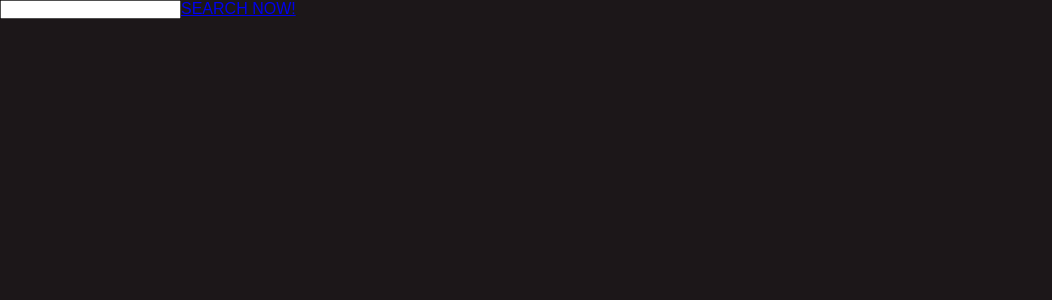
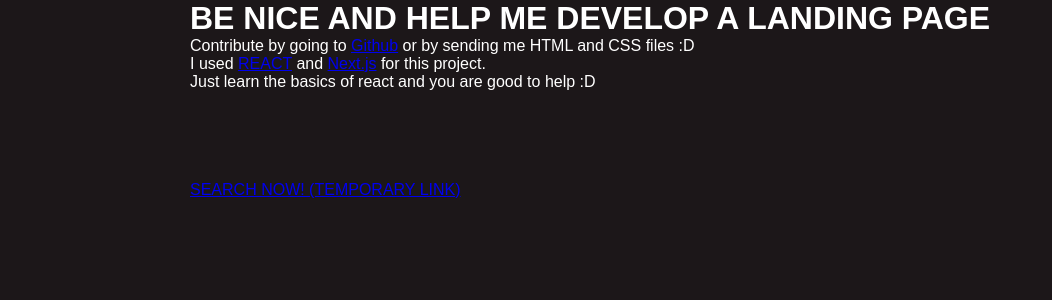
Before and after one commit to Keiji-Mizumura/next-osu-searcher-ultimate, a Next.js app: page / in a window 1280 px wide. Shown: the top 300 px of the page, without its empty margins (0-1052 px from the left). Built offline with nearby package versions, Linux system fonts and the light colour scheme.

Commit message:
Homepage message added temporarily

```diff
--- a/components/layout/SearchHeader.jsx
+++ b/components/layout/SearchHeader.jsx
@@ -10,7 +10,7 @@ const SearchHeader = (props) => {
                 <Link href={'/'}>
                     <img src="https://osu.ppy.sh/assets/images/osu-logo-white.59d385da.svg" alt="logo" />
                 </Link>
-                <input type="text" placeholder="Search Player" onChange={props.onChange} value={props.value}/>
+                <input type="text" placeholder="Search Player" onChange={props.onChange} value={props.value} autoFocus/>
             </Container>
         </div>
     )
--- a/pages/index.js
+++ b/pages/index.js
@@ -3,6 +3,7 @@ import { Fragment} from 'react'
 import Link from 'next/link'
 
 import Head from 'next/head'
+import Container from '../components/ui/Container'
 
 const Home = () => {
 
@@ -16,13 +17,21 @@ const Home = () => {
       </Head>
 
       <link rel="stylesheet" href="https://pro.fontawesome.com/releases/v5.10.0/css/all.css" integrity="sha384-AYmEC3Yw5cVb3ZcuHtOA93w35dYTsvhLPVnYs9eStHfGJvOvKxVfELGroGkvsg+p" crossorigin="anonymous"/>
-      <input type='text' />
 
-      <Link href={'/player'}>
-        <a>
-          SEARCH NOW!
-        </a>
-      </Link>
+      <Container>
+        <div style={{color: 'white'}}>
+          <h1>BE NICE AND HELP ME DEVELOP A LANDING PAGE</h1>
+          <p>Contribute by going to <a href="https://github.com/Keiji-Mizumura/next-osu-searcher-ultimate">Github</a> or by sending me HTML and CSS files :D</p>
+          <p>I used <a href="https://reactjs.org/">REACT</a> and <a href="https://nextjs.org/">Next.js</a> for this project.</p>
+          <p>Just learn the basics of react and you are good to help :D</p>
+          <br/><br/><br/><br/><br/>
+          <Link href={'/player'}>
+          <a>
+            SEARCH NOW! (TEMPORARY LINK)
+          </a>
+          </Link>
+        </div>
+      </Container>
 
     </Fragment>
   )
--- a/pages/player/index.js
+++ b/pages/player/index.js
@@ -13,6 +13,7 @@ const SearchPlayerPage = () => {
     return (
         <>
             <SearchHeader onChange={handleChange}/>
+            {/* ADD SOMETHING BELOW */}
         </>
     )
 
```
